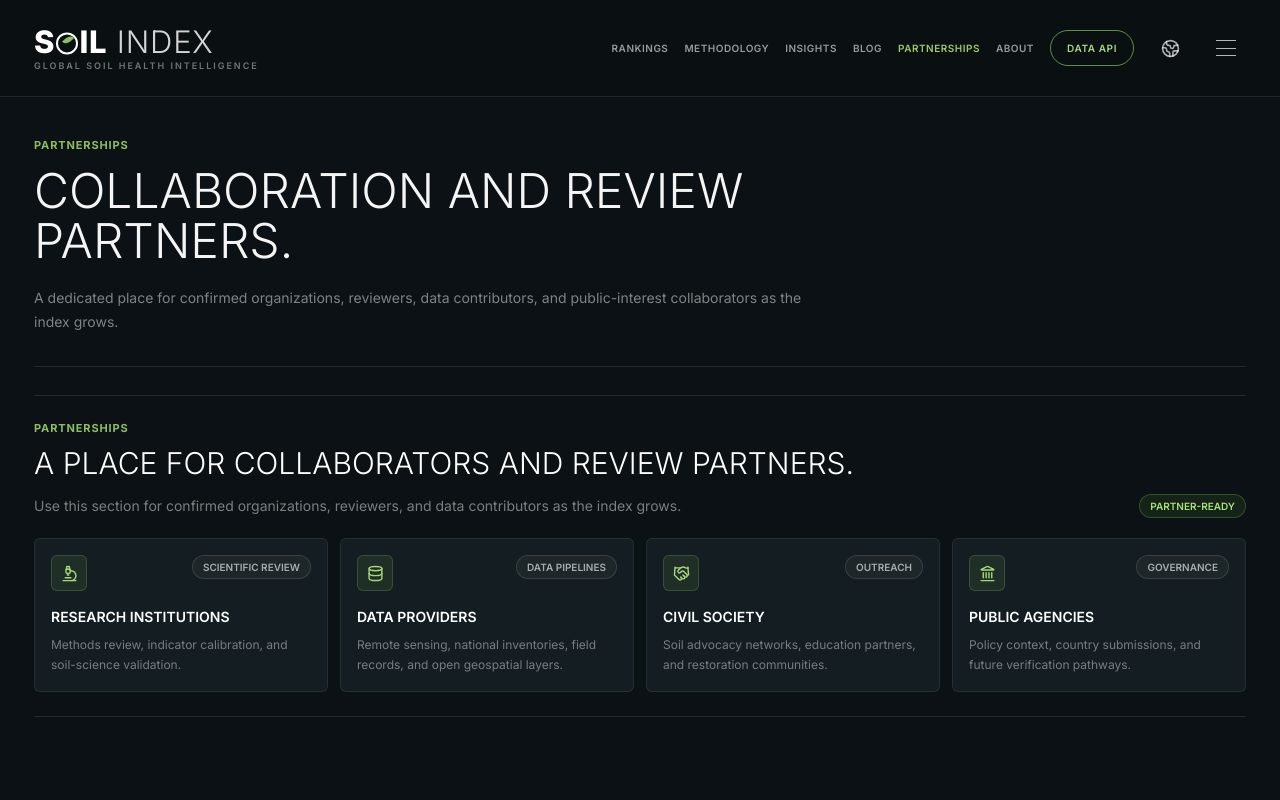
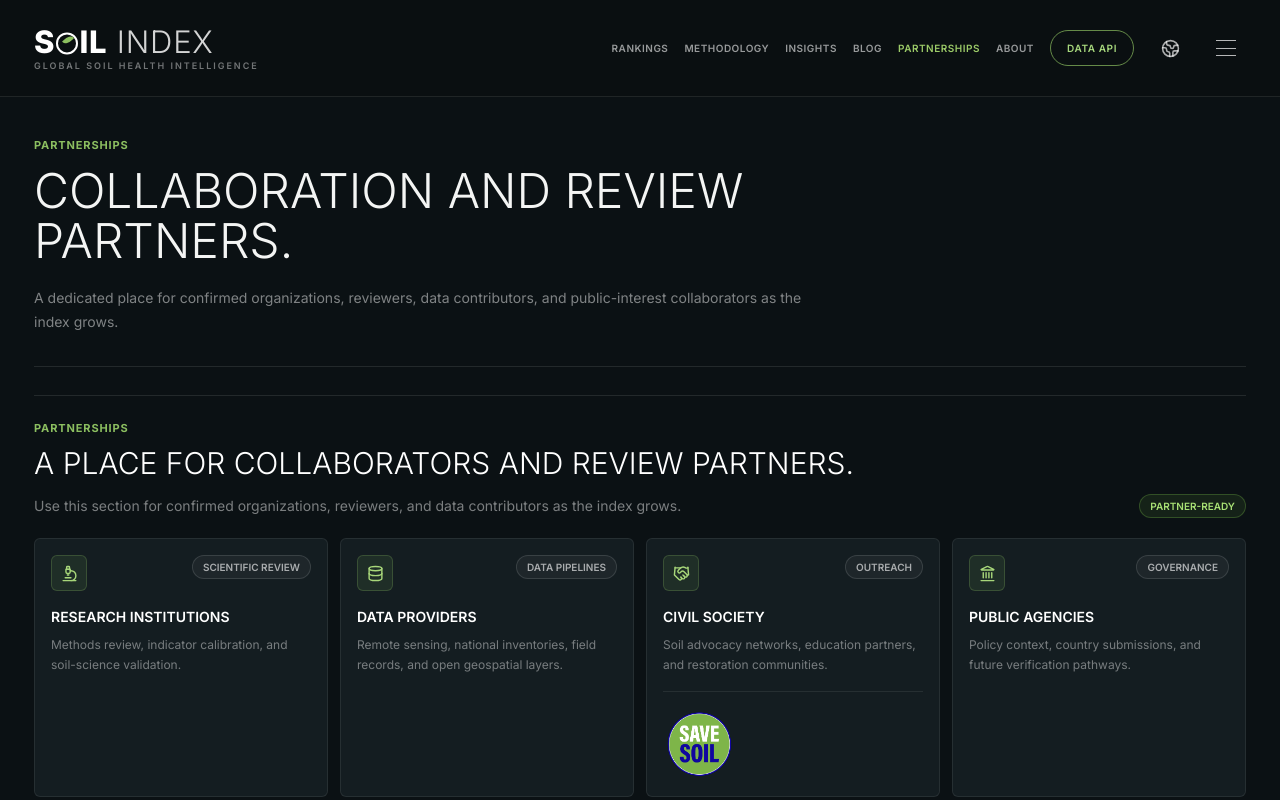
Before and after one commit to Save-Soil-Foundation/global-soil-index, a Next.js app: page /partnerships in a window 1280 px wide. Shown: the top 800 px of the page. Built offline with nearby package versions, Linux system fonts and the light colour scheme.

Commit message:
Add Save Soil logo to civil society partners

```diff
--- a/src/components/PartnershipSection.tsx
+++ b/src/components/PartnershipSection.tsx
@@ -1,3 +1,4 @@
+import Image from "next/image";
 import { Database, Handshake, Landmark, Microscope } from "lucide-react";
 import { Badge } from "@/components/ui/badge";
 import { SectionHeader } from "@/components/SectionHeader";
@@ -8,24 +9,33 @@
     description: "Methods review, indicator calibration, and soil-science validation.",
     Icon: Microscope,
     status: "Scientific review",
+    logos: [],
   },
   {
     title: "Data providers",
     description: "Remote sensing, national inventories, field records, and open geospatial layers.",
     Icon: Database,
     status: "Data pipelines",
+    logos: [],
   },
   {
     title: "Civil society",
     description: "Soil advocacy networks, education partners, and restoration communities.",
     Icon: Handshake,
     status: "Outreach",
+    logos: [
+      {
+        name: "Save Soil Foundation",
+        src: "/assets/logos/civil-society/save-soil-foundation.png",
+      },
+    ],
   },
   {
     title: "Public agencies",
     description: "Policy context, country submissions, and future verification pathways.",
     Icon: Landmark,
     status: "Governance",
+    logos: [],
   },
 ];
 
@@ -40,7 +50,7 @@
       />
 
       <div className="mt-5 grid gap-3 sm:grid-cols-2 xl:grid-cols-4">
-        {partnerTracks.map(({ title, description, Icon, status }) => (
+        {partnerTracks.map(({ title, description, Icon, status, logos }) => (
           <article
             key={title}
             className="gsi-hover-lift rounded-md border border-white/[0.08] bg-[#141d21] p-4"
@@ -53,6 +63,23 @@
             </div>
             <h3 className="mt-4 text-sm font-semibold uppercase text-white">{title}</h3>
             <p className="mt-2 text-xs leading-5 text-white/42">{description}</p>
+            {logos.length > 0 ? (
+              <div className="mt-4 border-t border-white/[0.08] pt-4">
+                <div className="flex min-h-16 items-center">
+                  {logos.map((logo) => (
+                    <Image
+                      key={logo.name}
+                      src={logo.src}
+                      alt={logo.name}
+                      width={96}
+                      height={96}
+                      sizes="96px"
+                      className="size-16 object-contain sm:size-[72px]"
+                    />
+                  ))}
+                </div>
+              </div>
+            ) : null}
           </article>
         ))}
       </div>
```
Also changed, not shown: public/assets/logos/civil-society/save-soil-foundation.png (added).
